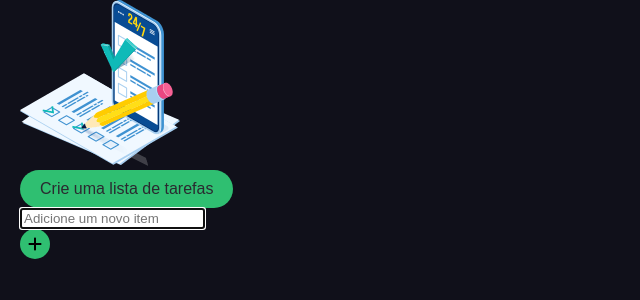
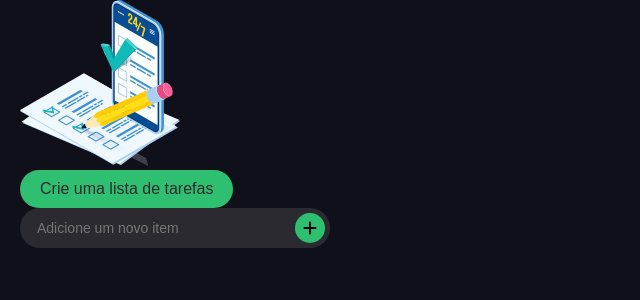
Before and after one commit to francissantiago/Angular-ListaDeTarefas, an Angular app: page / in a window 1280 px wide. Shown: the top 300 px of the page, without its empty margins (0-640 px from the left). Built offline with nearby package versions, Linux system fonts and the light colour scheme.

Commit message:
:art: [ CSS ] Input label text

```diff
--- a/src/scss/component/_index.scss
+++ b/src/scss/component/_index.scss
@@ -1 +1,2 @@
-@use "button"
+@use "button";
+@use "input-label-text";
--- /dev/null
+++ b/src/scss/component/_input-label-text.scss
@@ -0,0 +1,48 @@
+.input-label-text {
+    height: 40px;
+    width: 100%;
+
+    display: flex;
+    justify-content: space-between;
+    align-items: center;
+    gap: 5px;
+
+    border-radius: 50px;
+    background: var(--black-010);
+    margin-bottom: 20px;
+    padding: 5px;
+
+    input[type="text"] {
+        width: 85%;
+
+        border: none;
+        background: none;
+        font-size: 14px;
+        color: var(--white);
+        outline: 0;
+        margin-left: 10px;
+    }
+
+    input [type="checkbox"] {
+        appearance: none;
+        background-color: var(--white);
+
+        width: 20px;
+        height: 20px;
+
+        border: none;
+        border-radius: 50px;
+        cursor: pointer;
+
+        &.checkeed {
+            background: var(--primary);
+            border: none;
+        }
+    }
+
+    input [type="checkbox"] {}
+
+    input [type="checkbox"]+input[type="text"] {}
+
+
+}
```
